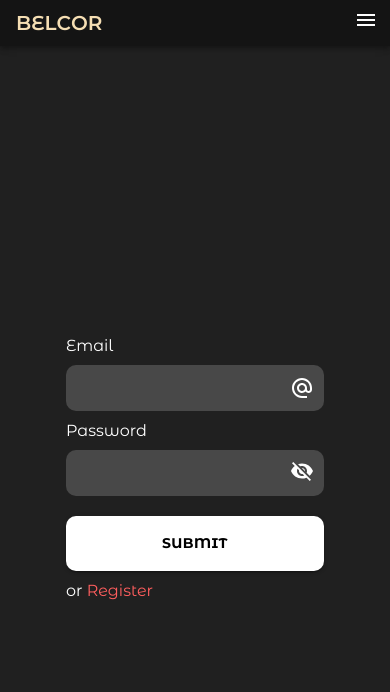
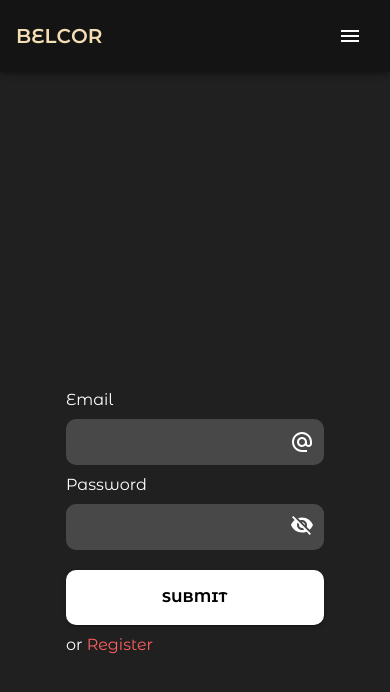
Before and after one commit to Shahzod999/Belcor, a React (Vite) app in the folder frontend/: page /auth in a window 390 px wide. Shown: the top 692 px of the page. Built offline with nearby package versions, Linux system fonts and the light colour scheme; no server answers.

Commit message:
iconPadding

```diff
--- a/frontend/src/components/navigation/Navigation.tsx
+++ b/frontend/src/components/navigation/Navigation.tsx
@@ -36,7 +36,7 @@ const Navigation = () => {
   };
 
   return (
-    <AppBar sx={{ backgroundColor: "#141414" }} position="relative">
+    <AppBar sx={{ backgroundColor: "#141414" }} position="fixed">
       <Container>
         <nav className="header__navigation">
           <Link to="/">
@@ -92,7 +92,7 @@ const Navigation = () => {
             </ListItem>
           </List>
 
-          <IconButton edge="end" color="inherit" aria-label="menu" onClick={() => toggleDrawer(true)} className="mobile-menu-button">
+          <IconButton edge="end" color="inherit" aria-label="menu" onClick={() => toggleDrawer(true)} className="mobile-menu-button" sx={{ padding: 3 }}>
             <MenuIcon />
           </IconButton>
           <Drawer anchor="right" open={drawerOpen} onClose={() => toggleDrawer(false)}>
--- a/frontend/src/components/navigation/SearchBar.tsx
+++ b/frontend/src/components/navigation/SearchBar.tsx
@@ -12,7 +12,7 @@ const SearchBar = () => {
   const [searchOpen, setSearchOpen] = useState(false);
 
   const boxStyles = (searchOpen: boolean) => ({
-    display: searchOpen ? "flex" : "block",
+    display: "flex",
     justifyContent: searchOpen ? "space-between" : "initial",
     alignItems: searchOpen ? "center" : "initial",
     borderRadius: searchOpen ? 10 : "initial",
--- a/frontend/src/components/navigation/navigation.scss
+++ b/frontend/src/components/navigation/navigation.scss
@@ -3,6 +3,7 @@
   display: flex;
   align-items: center;
   justify-content: space-between;
+  gap: 5px;
 
   .desktop-nav {
     display: flex;
@@ -47,6 +48,7 @@
 
 .mobile-menu-button {
   display: none !important;
+  padding: 10px;
 }
 
 .sideBarMenu {
@@ -59,7 +61,7 @@
   }
 
   .mobile-menu-button {
-    display: block !important;
+    display: flex !important;
   }
 
   .sideBarMenu {
--- a/frontend/src/index.scss
+++ b/frontend/src/index.scss
@@ -19,7 +19,9 @@ body {
 html {
   scroll-behavior: smooth;
 }
-
+main {
+  margin-top: 100px;
+}
 ::-webkit-scrollbar {
   background-color: black;
   width: 5px;
```
